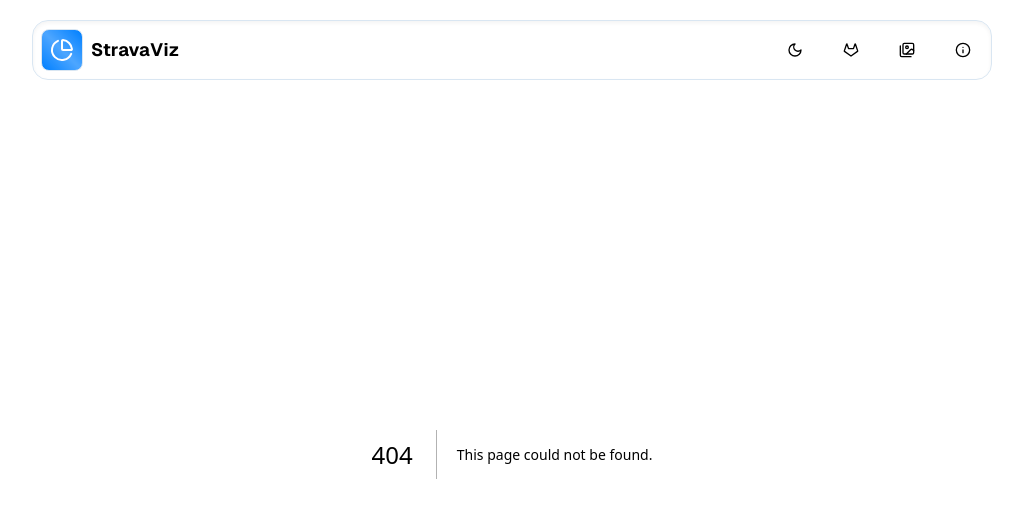
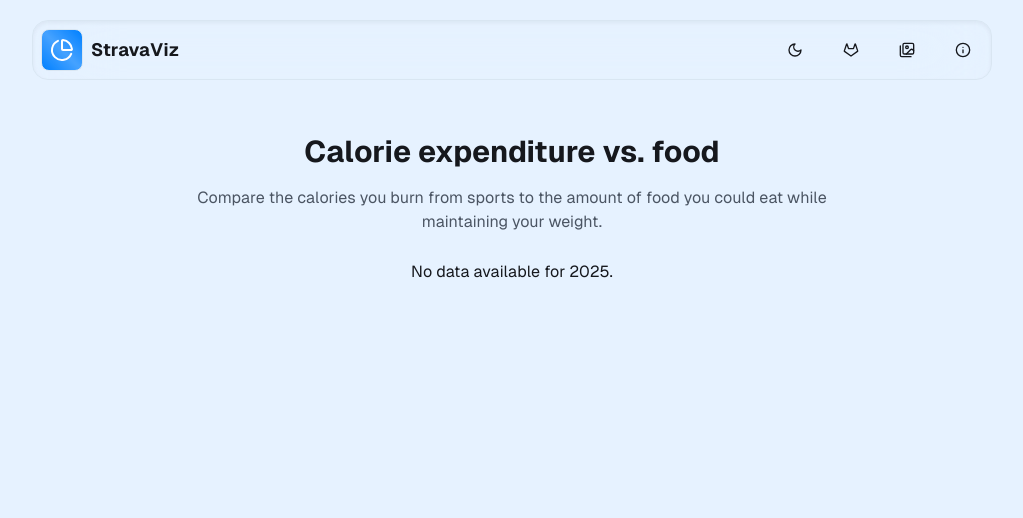
Before and after one commit to yunuseyvz/stravaviz, a Next.js app: page /calories in a window 1280 px wide. Before the commit this address had no page. Shown: the top 518 px of the page, without its empty margins (128-1151 px from the left). Built offline with nearby package versions, Linux system fonts and the light colour scheme.

Commit message:
Added calories page

```diff
--- /dev/null
+++ b/src/app/calories/page.tsx
@@ -0,0 +1,21 @@
+"use client";
+import CaloriesFoodChartWithYear from "@/components/graphs/calories-food-chart-with-year";
+import BlurFade from "@/components/ui/blur-fade";
+
+export default function Data2() {
+  return (
+    <div className="flex flex-col items-center w-full p-8 sm:p-20 space-y-8">
+      <div className="text-center max-w-2xl">
+        <h1 className="text-3xl font-bold mb-4">Calorie expenditure vs. food</h1>
+        <p className="text-gray-600 dark:text-gray-300">
+          Compare the calories you burn from sports to the amount of food you could eat while maintaining your weight.
+        </p>
+      </div>
+      <div className="w-full">
+        <BlurFade>
+          <CaloriesFoodChartWithYear/>
+        </BlurFade>
+      </div>
+    </div>
+  );
+}
```
